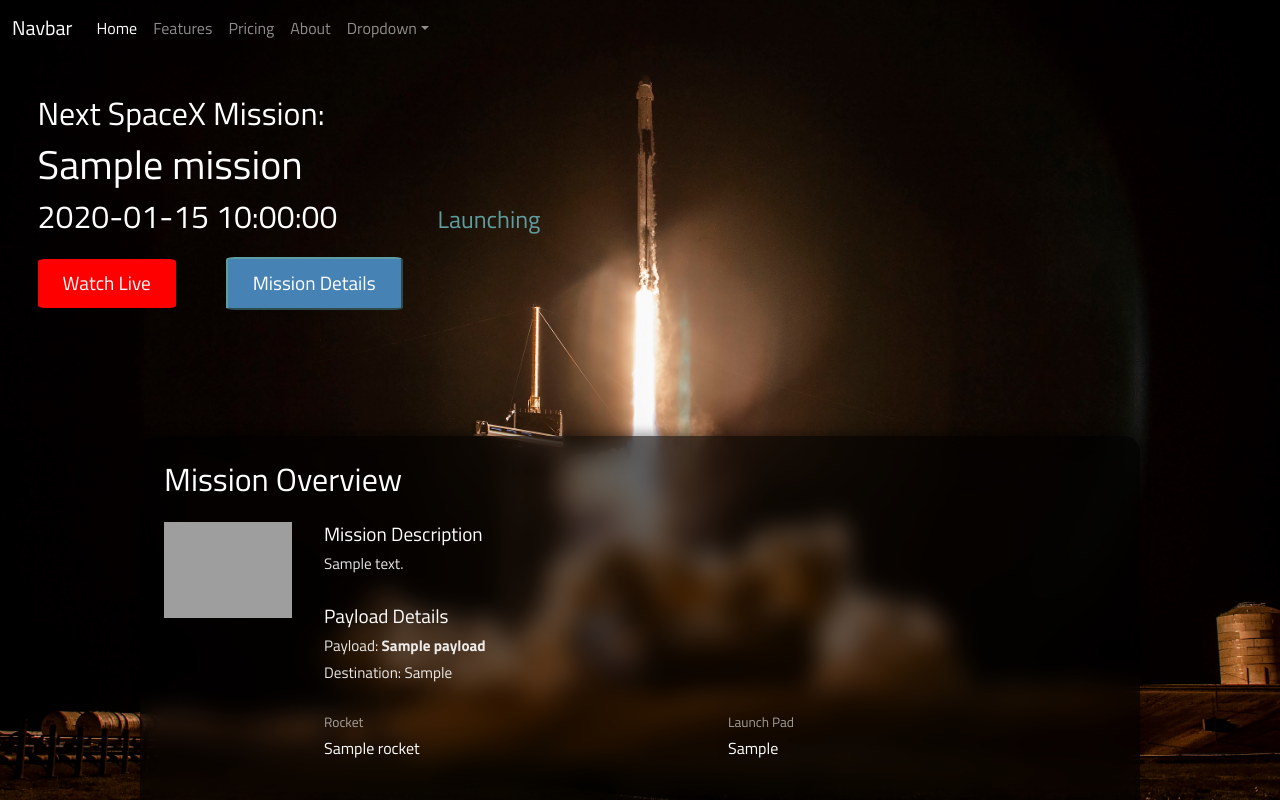
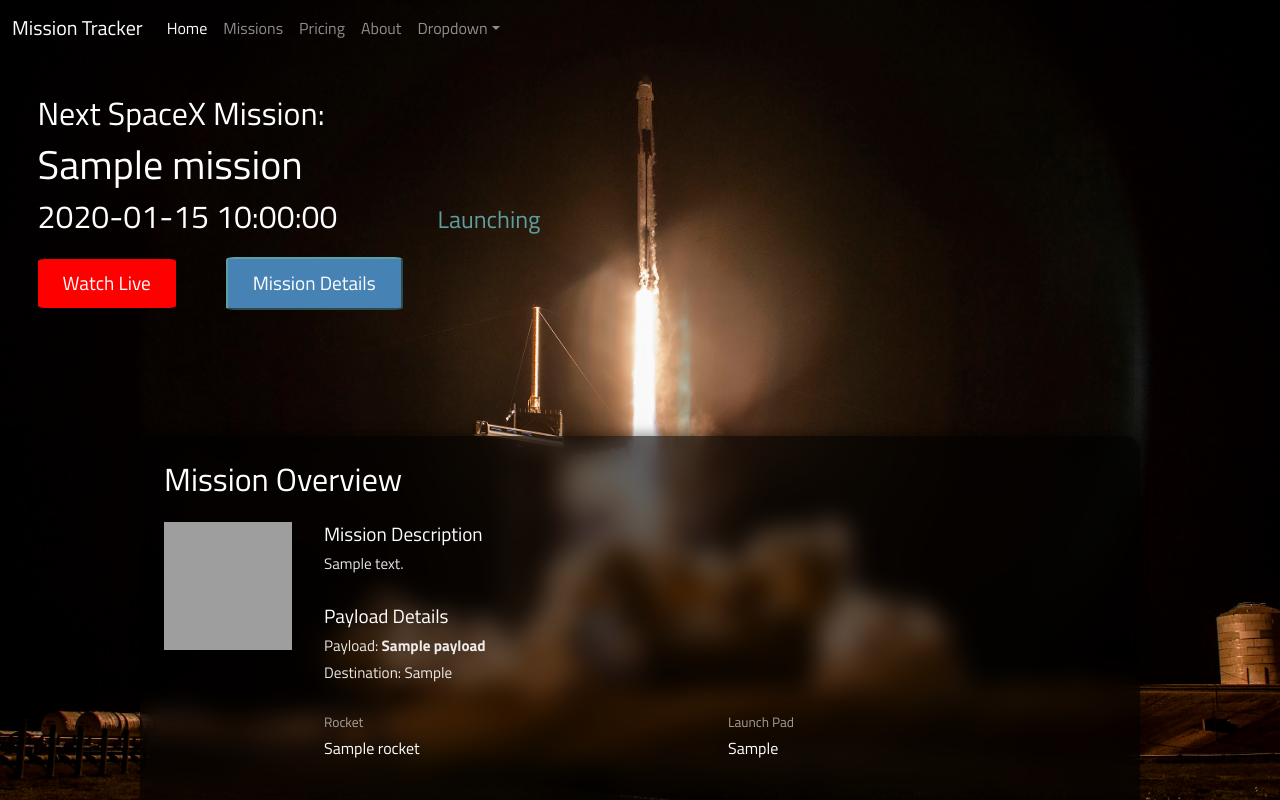
Before and after one commit to GeorgeBrackpool/Spaceflight_Mission_Tracker, a Flask app: template Templates/index.html in a window 1280 px wide. Run offline with Flask 3, Linux system fonts and the light colour scheme; the template is opened without the code that fills it: most values are stand-ins (such as "Sample title", 1, 10 or a date in 2020); grey boxes are pictures that could not be loaded.

Commit message:
Beginning of mission page. Added Favicon.

```diff
--- a/Static/css/styles.css
+++ b/Static/css/styles.css
@@ -59,7 +59,7 @@ p, a, span, div {
 
 .mission_patch
 {
-  height: 6em;
+  height: 8em;
   width: 8em;
 }
 .action_button_1
@@ -244,6 +244,14 @@ p, a, span, div {
 
 /* LANDING PAGE END */
 
+/* Flexbox Layout */
+.box
+{
+  border: 2px dotted red; /*debug only */
+  display: flex;
+}
+/* Flexbox Layout End */
+
 /* MAIN FONT STYLING */
 .titillium-web-light {
   font-family: "Titillium Web", sans-serif;
--- a/Templates/index.html
+++ b/Templates/index.html
@@ -20,7 +20,7 @@ id="landing-body"
   <div class="col"><h2 class="heading-line">{{mission.date_utc}}</h2><h4 class="heading-line" style="color: cadetblue; margin-left: 100px;">Launching</h4></div>
 </div>
 <div class="flex-grid-thirds">
-  <div class="col"><button type="button" class="action_button_1">Watch Live</button><button type="button" class="action_button_2" style="margin-left: 50px;">Mission Details</button></div>
+  <div class="col"><button type="button" class="action_button_1"><a href="https://x.com/SpaceX" style="text-decoration: none; color: white;">Watch Live</button><button type="button" class="action_button_2" style="margin-left: 50px;"><a href="https://www.spacex.com" style="text-decoration: none; color: white;">Mission Details</a></button></div>
 </div>
 
 <!-- Toggle Button (Always Visible on Small Screens) -->
--- a/Templates/layout.html
+++ b/Templates/layout.html
@@ -5,7 +5,9 @@
     <meta http-equiv='X-UA-Compatible' content='IE=edge'>
     <meta name="viewport" content="initial-scale=1, width=device-width">
     <title>Mission Tracker:{% block title %}{% endblock %}</title>
-    <link rel="icon" type="image/x-icon" href="/static/images/favicon.ico">
+    <link rel="apple-touch-icon" sizes="180x180" href="/static/images/apple-touch-icon.png">
+    <link rel="icon" type="image/png" sizes="32x32" href="/static/images/favicon-32x32.png">
+    <link rel="icon" type="image/png" sizes="16x16" href="/static/images/favicon-16x16.png">
     <meta name='viewport' content='width=device-width, initial-scale=1'>
 
     <link href="https://cdn.jsdelivr.net/npm/bootstrap@5.3.6/dist/css/bootstrap.min.css" rel="stylesheet" integrity="sha384-4Q6Gf2aSP4eDXB8Miphtr37CMZZQ5oXLH2yaXMJ2w8e2ZtHTl7GptT4jmndRuHDT" crossorigin="anonymous">
@@ -21,19 +23,19 @@
 
 <nav class="navbar navbar-expand-lg navbar-dark shadow-5-strong" data-bs-theme="dark">
   <div class="container-fluid">
-    <a class="navbar-brand" href="#">Navbar</a>
+    <a class="navbar-brand" href="/Templates/index.html">Mission Tracker</a>
     <button class="navbar-toggler" type="button" data-bs-toggle="collapse" data-bs-target="#navbarColor02" aria-controls="navbarColor02" aria-expanded="false" aria-label="Toggle navigation">
       <span class="navbar-toggler-icon"></span>
     </button>
     <div class="collapse navbar-collapse" id="navbarColor02">
       <ul class="navbar-nav me-auto">
         <li class="nav-item">
-          <a class="nav-link active" href="#">Home
+          <a class="nav-link active" href="/Templates/index.html">Home
             <span class="visually-hidden">(current)</span>
           </a>
         </li>
         <li class="nav-item">
-          <a class="nav-link" href="#">Features</a>
+          <a class="nav-link" href="/Templates/missions.html">Missions</a>
         </li>
         <li class="nav-item">
           <a class="nav-link" href="#">Pricing</a>
--- a/app.py
+++ b/app.py
@@ -73,6 +73,11 @@ def getUpcomingMissions():
         return mission
     else:
         return None
+#App route which handles the functionality of the missions table page.
+@app.route("/missions", methods=["GET"])
+def missions():
+    return render_template("missions.html")
+
 #Debugging only to test API's and caching
 @app.route('/clear-cache')
 def clear_cache():
@@ -99,6 +104,20 @@ def get_payload_info(data):
     patternMatchThree = re.search(r'includes\s+(\d+)\s+payloads?', data, re.IGNORECASE)
     if patternMatchThree:
         return f"{patternMatchThree.group(1)} payloads"
+
+    # Fourth pattern to look for commonly used "a batch of satellites"
+    patternMatchFour = re.search(r'(?:a\s+)?batch\s+of\s+satellites?', data, re.IGNORECASE)
+    if patternMatchFour:
+        return "Batch of satellites"
+
+    #Fifth Pattern to look for just satellite payloads.
+    patternMatchFive = re.search(r'(\d+)\s+satellites?', data, re.IGNORECASE)
+    if patternMatchFive:
+        return f"{patternMatchFive.group(1)} satellites"
+
+    #Sixth pattern as a generic fallback if satellite mentioned
+    if "satellite" in data.lower():
+        return "Satellite payload"
     else:
         return "Payload is unknown."
 
```
Also changed, not shown: Templates/missions.html (added, +42 -0 lines), Static/images/android-chrome-192x192.png (added), Static/images/android-chrome-512x512.png (added), Static/images/apple-touch-icon.png (added), Static/images/favicon-16x16.png (added), Static/images/favicon-32x32.png (added), Static/images/favicon.ico.
